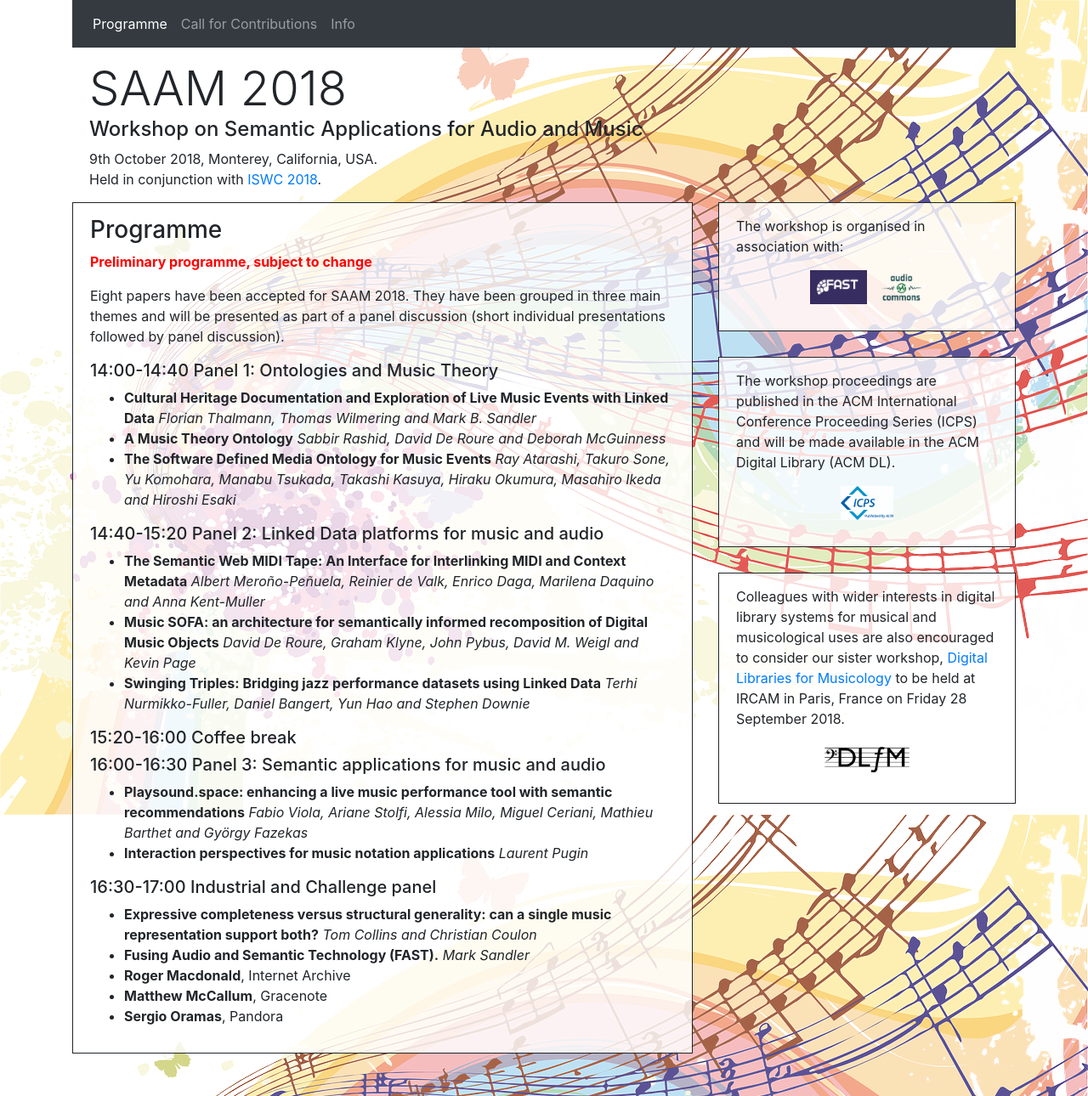
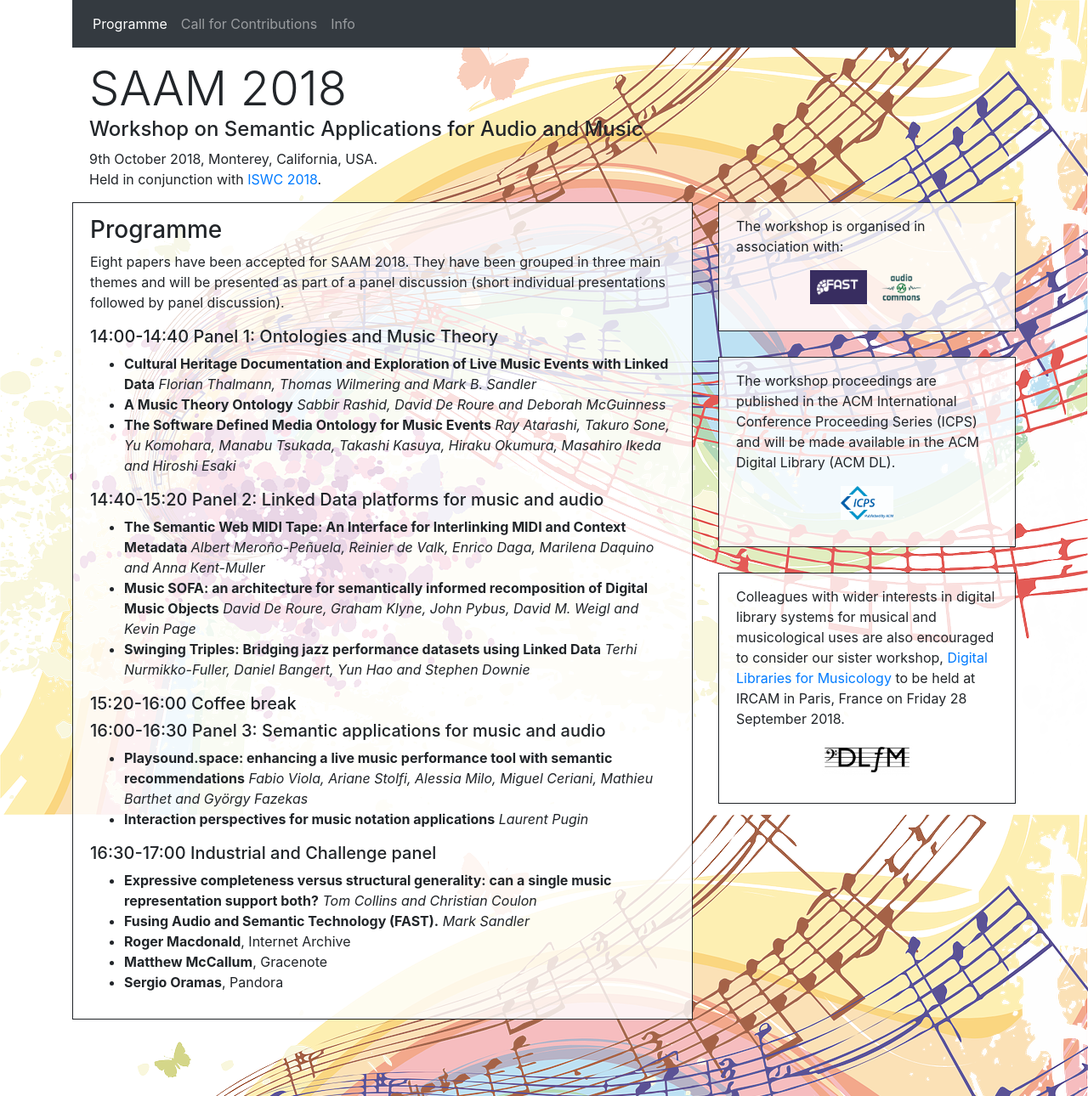
Before and after one commit to AudioCommons/SAAM2018-Website, a Jekyll site: the page built from program.md, in a window 1280 px wide. Shown: the whole page at 85% size. Built offline with Jekyll 4.4.1, drawn with Linux system fonts in a browser that asks for light colours; nearby versions of some CDN libraries.

Commit message:
Remove "preliminary program" notice

```diff
--- a/program.md
+++ b/program.md
@@ -6,8 +6,6 @@ permalink: /
 ---
 
 ### Programme
-
-__<font color="red">Preliminary programme, subject to change</font>__
 
 Eight papers have been accepted for SAAM 2018.
 They have been grouped in three main themes and will be presented as part of a panel discussion (short individual presentations followed by panel discussion).
```
